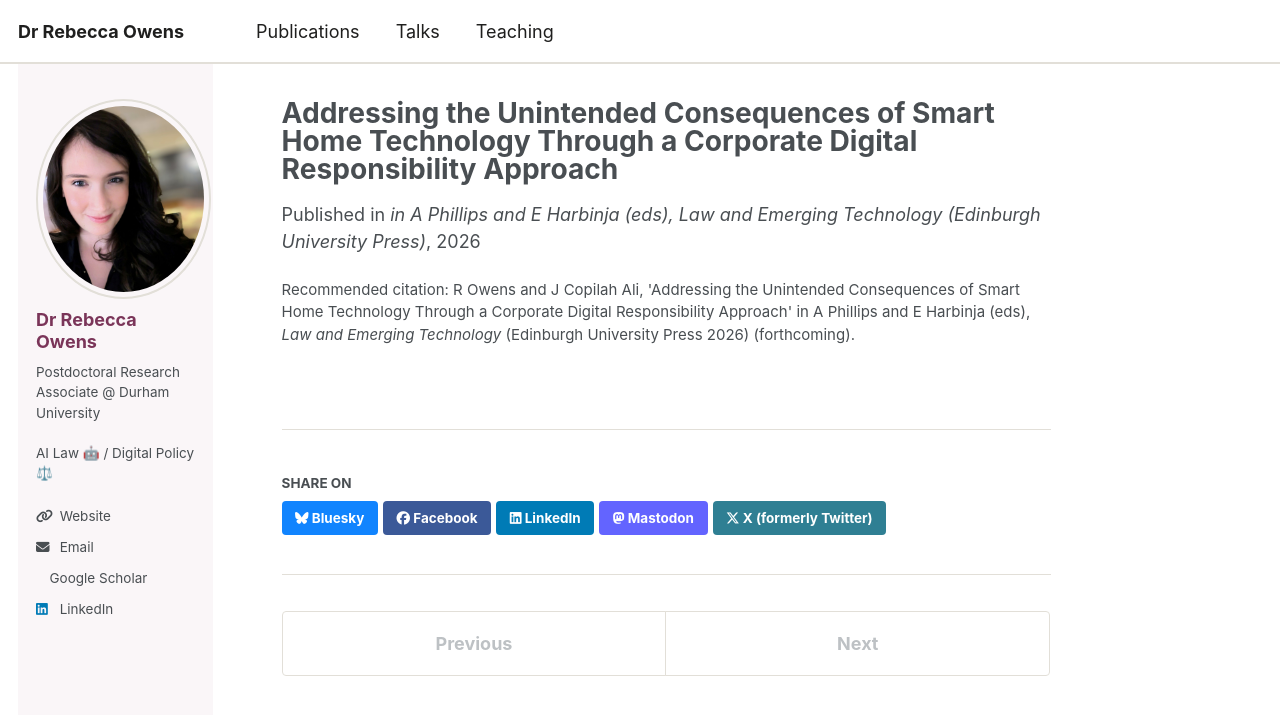
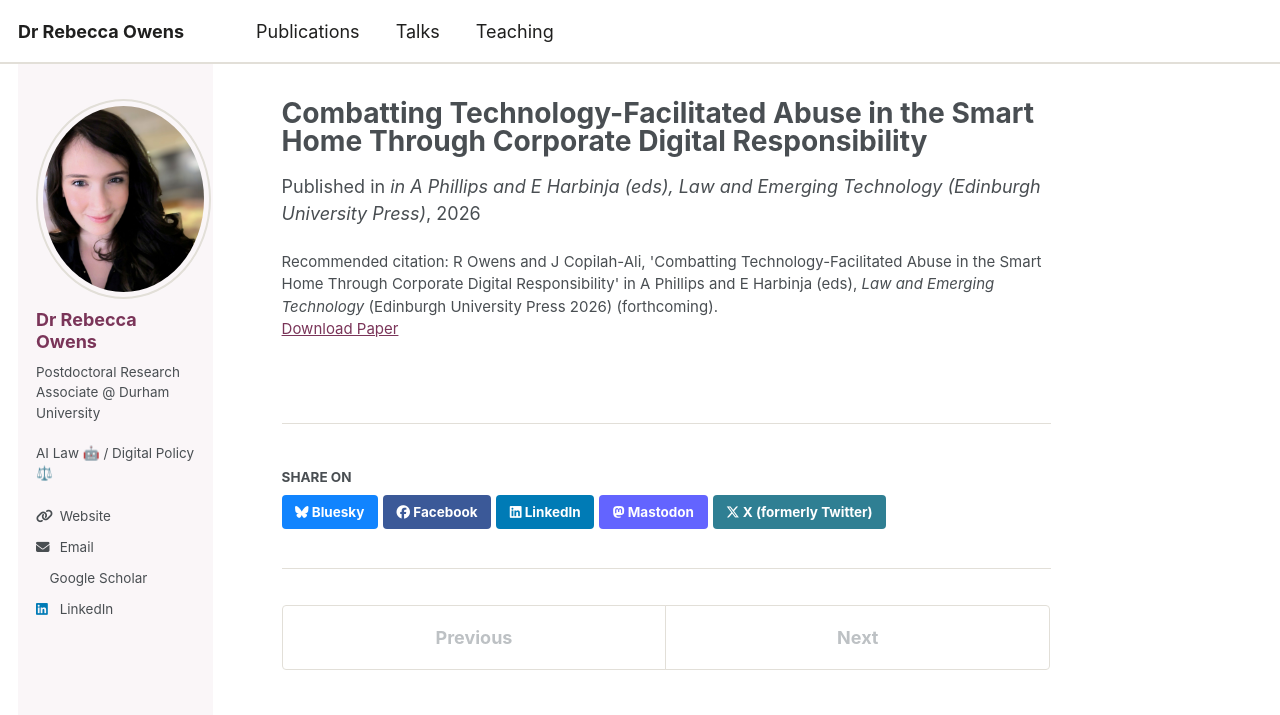
Before and after one commit to Rebecca-Owens/Rebecca-Owens.github.io, a Jekyll site: the page built from _publications/2026-03-01-smart-home-corporate-digital-responsibility.md, in a window 1280 px wide. Shown: the top 715 px of the page. Built offline with Jekyll 4.4.1, drawn with Linux system fonts in a browser that asks for light colours; a style sheet for code colours, icons or effects is not loaded.

Commit message:
Update publication title and author formatting

```diff
--- a/_publications/2026-03-01-smart-home-corporate-digital-responsibility.md
+++ b/_publications/2026-03-01-smart-home-corporate-digital-responsibility.md
@@ -1,17 +1,22 @@
 ---
-title: "Addressing the Unintended Consequences of Smart Home Technology Through a Corporate Digital Responsibility Approach"
+title: "Combatting Technology-Facilitated Abuse in the Smart Home Through Corporate Digital Responsibility"
 teaser: /images/teasers/corporate-digital-responsibility.png
 collection: publications
 permalink: /publication/smart-home-corporate-digital-responsibility
 date: 2026-03-01
 venue: "in A Phillips and E Harbinja (eds), Law and Emerging Technology (Edinburgh University Press)"
 venueshort: "EUP"
-authors: "<span class='pc__me'>R Owens</span>, J Copilah Ali"
+authors: "<span class='pc__me'>R Owens</span>, J Copilah-Ali"
 award: "Forthcoming"
+paperurl: "https://papers.ssrn.com/sol3/papers.cfm?abstract_id=7123200"
 topics:
   - IoT Devices
   - Accountability
   - AI law and regulation
   - Cybersecurity
-citation: "R Owens and J Copilah Ali, 'Addressing the Unintended Consequences of Smart Home Technology Through a Corporate Digital Responsibility Approach' in A Phillips and E Harbinja (eds), <i>Law and Emerging Technology</i> (Edinburgh University Press 2026) (forthcoming)."
+  - Online harms
+links:
+  - label: Preprint (SSRN)
+    url: "https://papers.ssrn.com/sol3/papers.cfm?abstract_id=7123200"
+citation: "R Owens and J Copilah-Ali, 'Combatting Technology-Facilitated Abuse in the Smart Home Through Corporate Digital Responsibility' in A Phillips and E Harbinja (eds), <i>Law and Emerging Technology</i> (Edinburgh University Press 2026) (forthcoming)."
 ---
```
